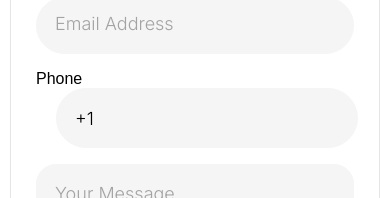
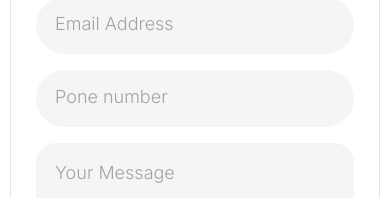
Before and after one commit to Usman7666/Wizzou-Nextjs, a Next.js app: page /Components/ContactForm in a window 390 px wide. Shown: the part 820-1018 px from the top of the page. Built offline with nearby package versions, Linux system fonts and the light colour scheme; a web font is replaced by a local one.

Commit message:
phone input change

```diff
--- a/src/app/Components/ContactForm/page.js
+++ b/src/app/Components/ContactForm/page.js
@@ -2,7 +2,7 @@
 import style from './contact.module.scss'
 import Image from 'next/image'
 import { useTheme } from "../../../context/ThemeContext";
-import PhoneInput from 'react-phone-input-2';
+// import PhoneInput from 'react-phone-input-2';
 
 export default function ContactForm() {
   const { theme, toggleTheme } = useTheme();
@@ -73,7 +73,8 @@ export default function ContactForm() {
           <div className={style.form}>
             <input type="text" placeholder="Name"/>
             <input type="email" placeholder="Email Address"/>
-            <PhoneInput
+            <input type="number" placeholder="Pone number"/>
+            {/* <PhoneInput
                country={'us'}
                inputClass="phone-input-field"
                containerClass="phone-input-container"
@@ -94,7 +95,7 @@ export default function ContactForm() {
                  borderRight : 'none',
                  marginLeft: '1px'
                }}
-             />
+             /> */}
             <textarea placeholder="Your Message"></textarea>
             <div className={style.buttonWrapper}>
             <button>
```
